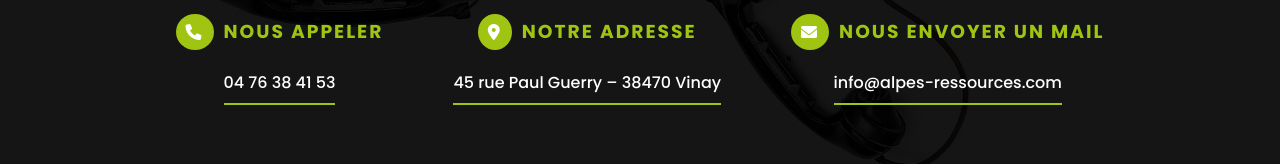
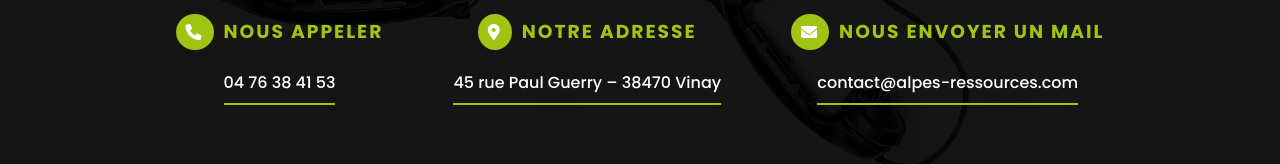
Before and after one commit to axlfaure/ARES20, a plain HTML site: page index.html in a window 1280 px wide. Shown: the part 6035-6199 px from the top of the page. Drawn offline with nearby package versions, Linux system fonts and the light colour scheme; a web font is replaced by a local one.

Commit message:
Update index.html

```diff
--- a/index.html
+++ b/index.html
@@ -551,7 +551,7 @@
 							<h3>Nous envoyer un mail</h3>
 
 						</div>
-						<a href="mailto:info@alpes-ressources.com">info@alpes-ressources.com</a>
+						<a href="mailto:info@alpes-ressources.com">contact@alpes-ressources.com</a>
 					</div>
 				</div>
 			</section>
```
